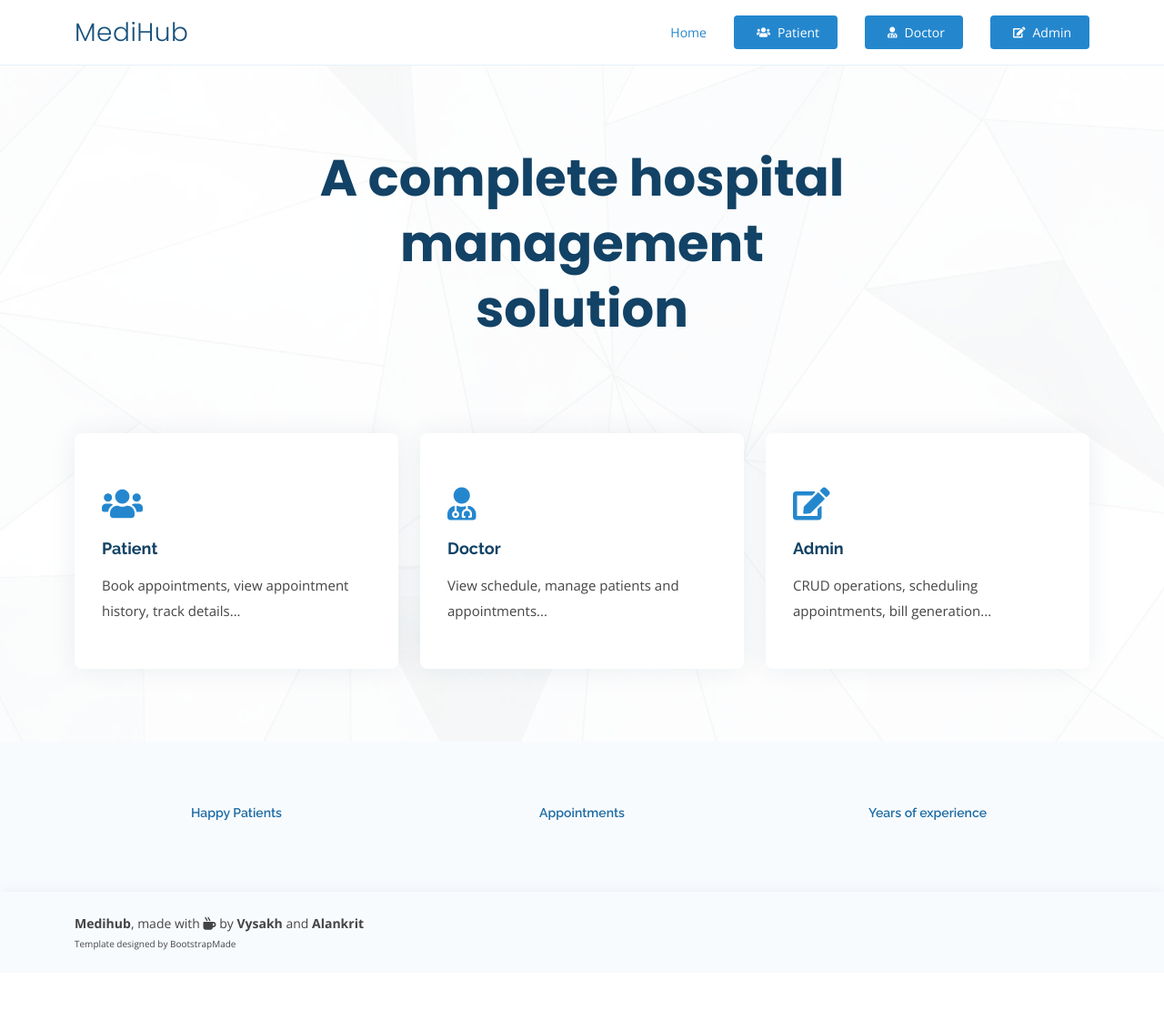
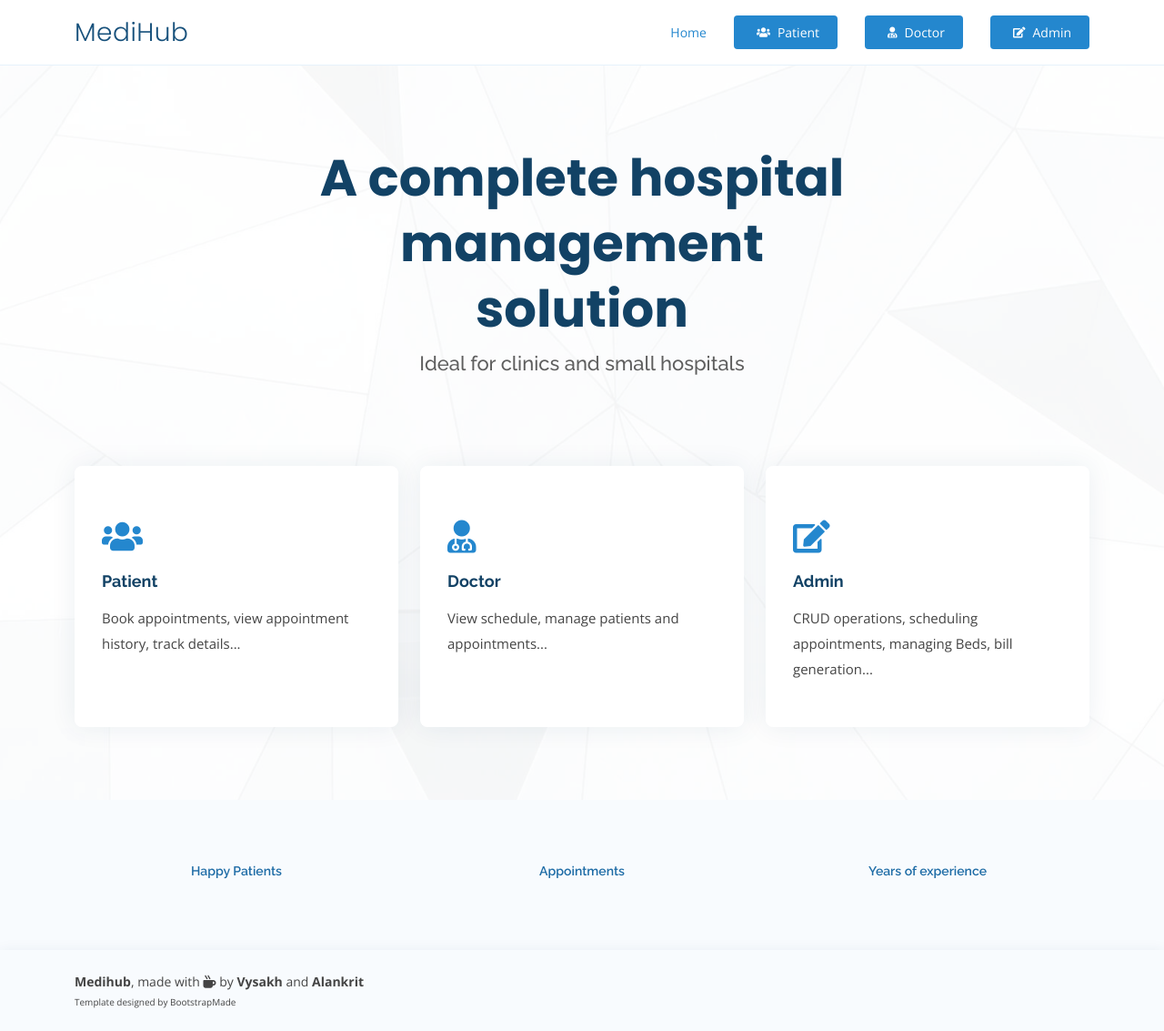
Before and after one commit to Yshaq/medihub, a Django app: page /hospital/ in a window 1280 px wide. Shown: the whole page at 91% size. Before the commit the page ends 1044 px from the top, so only its background shows below. Run offline with Django 3.2, Linux system fonts and the light colour scheme; data comes from the database, SQL or seed files in the repository; both versions use the stored data as it was after the commit; some libraries are stand-ins or nearby versions.

Commit message:
landing page small edit

```diff
--- a/hospital/templates/hospital/index.html
+++ b/hospital/templates/hospital/index.html
@@ -54,7 +54,7 @@
       <div class="row justify-content-center">
         <div class="col-xl-7 col-lg-9 text-center">
           <h1>A complete hospital management solution</h1>
-          <!-- <h2>Ideal for clinics and small hospitals</h2> -->
+          <h2>Ideal for clinics and small hospitals</h2>
         </div>
       </div>
 
@@ -79,7 +79,7 @@
           <div class="icon-box">
             <div class="icon"><i class="fas fa-edit"></i></div>
             <h4 class="title"><a href="{% url 'admin-login' %}">Admin</a></h4>
-            <p class="description">CRUD operations, scheduling appointments, bill generation...</p>
+            <p class="description">CRUD operations, scheduling appointments, managing Beds, bill generation...</p>
           </div>
         </div>
 
```
Also changed, not shown: db.sqlite3.
